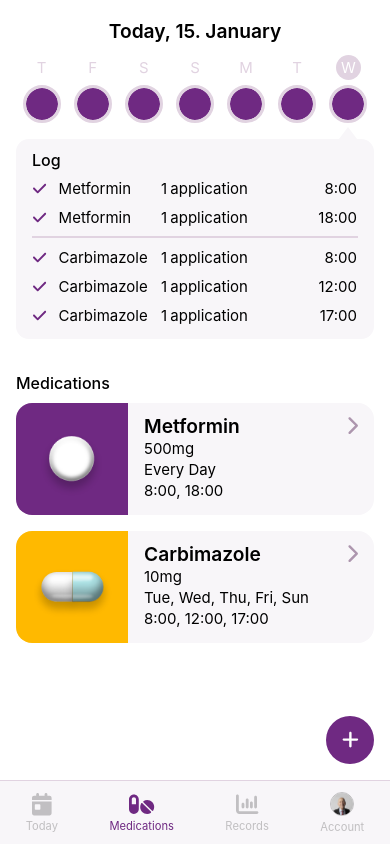
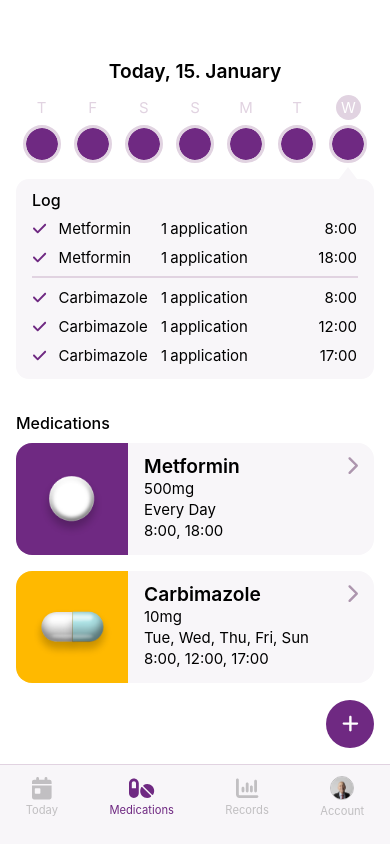
Before and after one commit to soon-y/caregem, a Vue app: page /medications in a window 390 px wide. Built offline with nearby package versions, Linux system fonts and the light colour scheme.

Commit message:
update margin

```diff
--- a/src/App.vue
+++ b/src/App.vue
@@ -91,10 +91,10 @@ nav a.router-link-exact-active:hover {
 
 @media screen and (max-aspect-ratio: 1) {
   nav {
-    padding: 0.6rem 0 ;
+    padding: 0.6rem 0;
     bottom: 0;
     width: 100%;
-    height: 4rem;
+    height: 5rem;
     text-align: center;
     grid-template-columns: auto auto auto auto;
     border: none;
--- a/src/assets/main.css
+++ b/src/assets/main.css
@@ -1,4 +1,8 @@
 @import './base.css';
+
+:root {
+  --margin-top: 2.5rem
+}
 
 #app {
   position: fixed;
@@ -43,6 +47,7 @@ a {
   transition-duration: 500ms;
   z-index: 100;
   top: 0;
+  margin-top: var(--margin-top);
 }
 
 .margin-top {
@@ -65,7 +70,7 @@ a {
 
 .topIcon {
   color: var(--main-lila-hell);
-  padding: 0.5rem 0.5rem 0 0.5rem;
+  padding: 0.5rem 1rem;
   position: fixed;
   cursor: pointer;
   z-index: 1;
@@ -73,7 +78,7 @@ a {
 
 .closeIcon {
   font-size: 1.4rem;
-  right: 0.4rem;
+  right: 1rem;
 }
 
 .container::-webkit-scrollbar,
@@ -314,13 +319,14 @@ input::-webkit-inner-spin-button {
   .container {
     width: 100vw;
     z-index: 1;
-    height: calc(100vh - 4rem);
+    height: calc(100vh - 7.5rem);
     left: 0;
+    margin-top: var(--margin-top);
   }
 
   .scroll-wrapper {
     width: 100vw;
-    height: calc(100vh - 4rem);
+    height: calc(100vh - 7.5rem);
   }
 
   .content-wrapper {
--- a/src/views/PillsView.vue
+++ b/src/views/PillsView.vue
@@ -502,7 +502,7 @@ const updateDate = (index: number) => {
   border-radius: 50%;
   display: flex;
   position: fixed;
-  bottom: 1rem;
+  top: calc(100vh - 6rem - 3rem);
   right: 1rem;
   justify-content: center;
   z-index: 1;
--- a/src/views/RecordsView.vue
+++ b/src/views/RecordsView.vue
@@ -80,7 +80,7 @@ const arraySpeedMonth6 = speedMonth6.array()
 const arraySpeedYear = speedYear.array()
 
 let myStyles = {
-  height: window.innerWidth/window.innerHeight > 1? `calc(100vh - 14rem)` :  `calc(100vh - 24rem)`,
+  height: window.innerWidth/window.innerHeight > 1? `calc(100vh - 14rem)` :  `calc(100vh - 27.5rem)`,
 }
 
 let currentBPM = ref(arrayHeartWeek[arrayHeartWeek.length-1])
--- a/src/views/TodayView.vue
+++ b/src/views/TodayView.vue
@@ -37,7 +37,7 @@ const arrayHeart = heartToday.array()
 const arraySpeed = speedToday.array()
 
 let myStyles = {
-  height: window.innerWidth/window.innerHeight > 1? `calc(100vh - 14.5rem)` :  `calc(100vh - 22rem)`,
+  height: window.innerWidth/window.innerHeight > 1? `calc(100vh - 14.5rem)` :  `calc(100vh - 24.5rem)`,
 }
 
 let currentBPM = ref(arrayHeart[arrayHeart.length-1])
@@ -206,7 +206,7 @@ onMounted(() => {
   }
 
   .graph{
-    top: 17.2rem;
+    top: 19rem;
     width: calc(100vw - 2rem);
   }
 }
```
